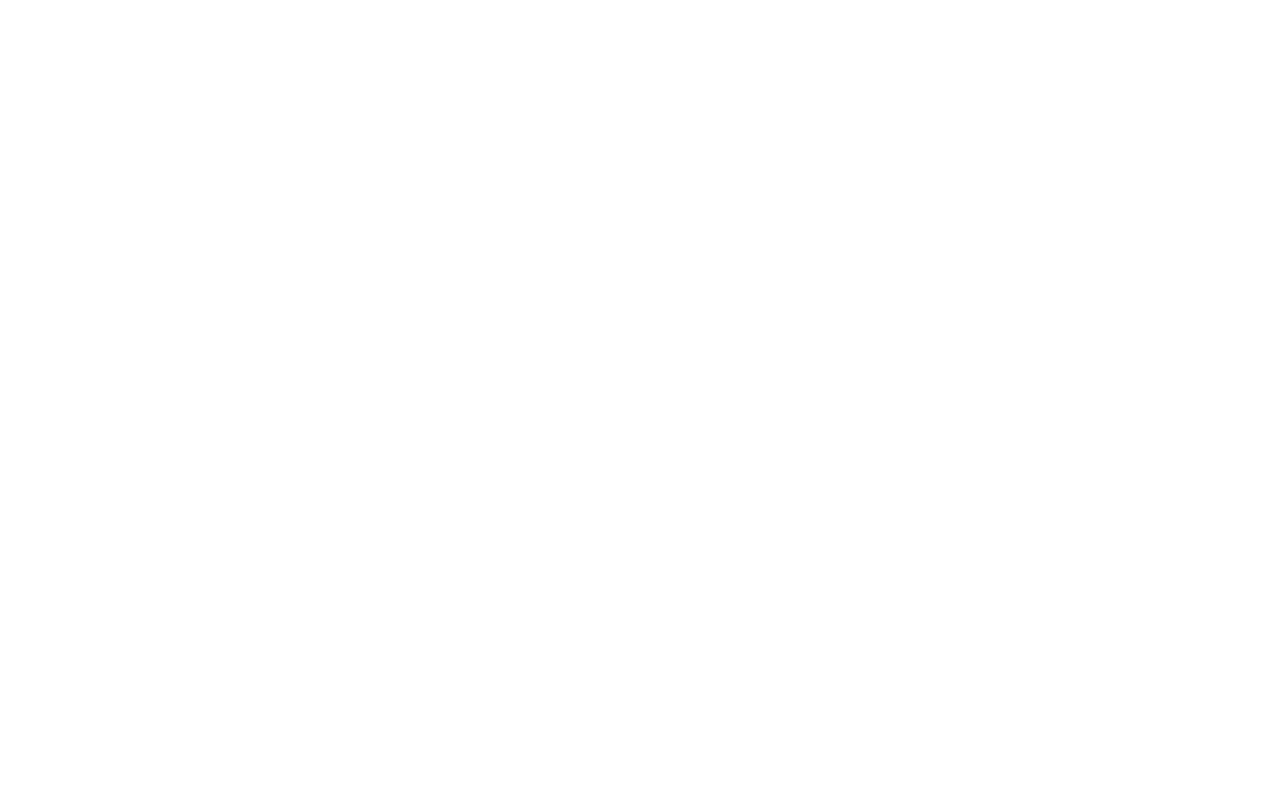
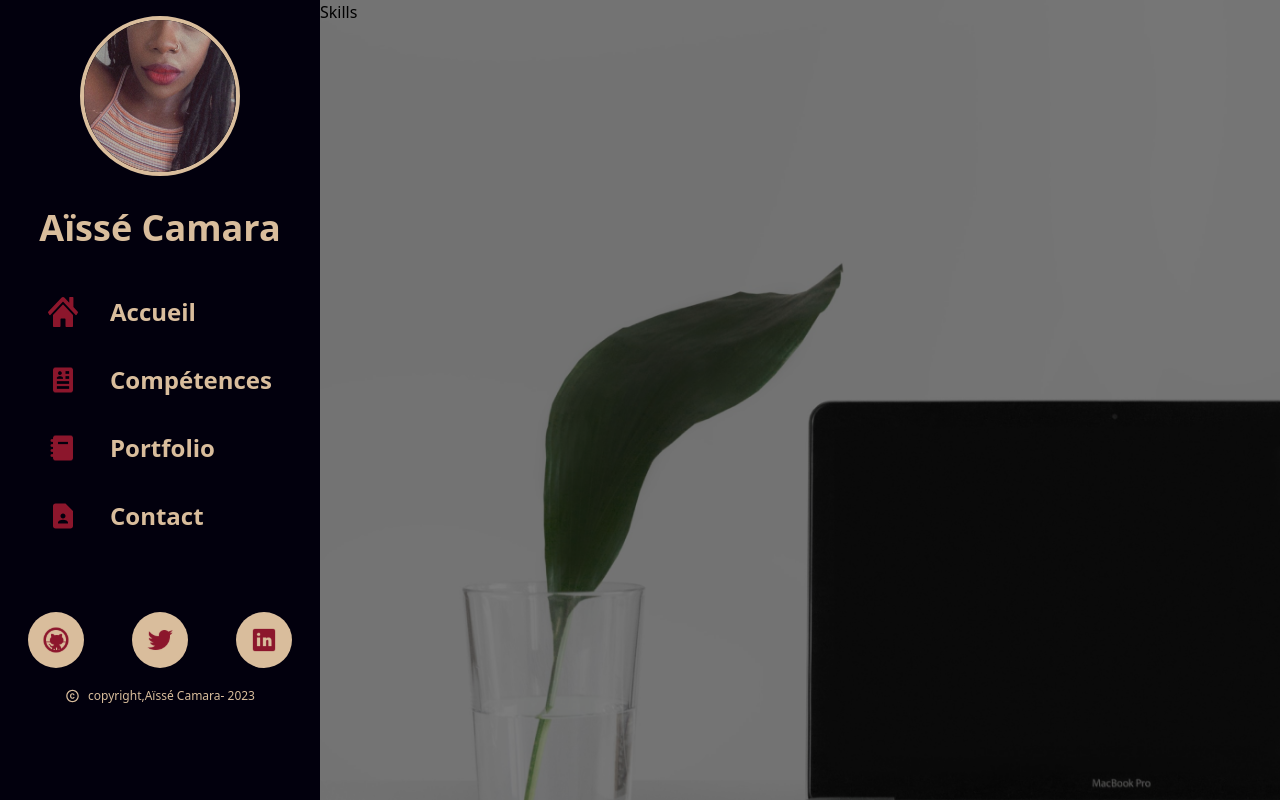
Before and after one commit to aisse59/portfolio_React_aisse, a React (Create React App) app: page /competences in a window 1280 px wide. Before the commit this address had no page. Built offline with nearby package versions, Linux system fonts and the light colour scheme.

Commit message:
Création du component Diplome

```diff
--- a/package.json
+++ b/package.json
@@ -8,7 +8,7 @@
     "@testing-library/user-event": "^13.5.0",
     "react": "^18.2.0",
     "react-dom": "^18.2.0",
-    "react-router-dom": "^6.12.1",
+    "react-router-dom": "^6.13.0",
     "react-scripts": "5.0.1",
     "web-vitals": "^2.1.4"
   },
--- a/src/App.js
+++ b/src/App.js
@@ -1,18 +1,18 @@
 import React from "react";
 import { Route,Routes,Navigate } from "react-router-dom";
-
 import Home from "./pages/Home";
 import Portfolio from "./pages/Portfolio";
+import Competences from "./pages/Competences";
 
 
 function App() {
   return (
     <>
-
       <Routes>
         <Route exact path="/" element={<Navigate replace to="/accueil" />} />
         <Route path="accueil" element={<Home/>}/>
-        <Route path="Portfolio" element={<Portfolio/>}/>
+        <Route path="portfolio" element={<Portfolio/>}/>
+        <Route path="competences" element={<Competences/>}/>
       </Routes>
     </>
   );
--- /dev/null
+++ b/src/components/diplome/Diplome.js
@@ -0,0 +1,12 @@
+import React from "react";
+
+
+const Diplome
+ = () => {
+    return (
+        <h1>Skills</h1>
+     );
+}
+
+export default Diplome
+;
--- /dev/null
+++ b/src/components/diplomes/Diplomes.js
@@ -0,0 +1,35 @@
+const Diplomes = [
+    {
+        id:1,
+        annee: '(avril 2022- décembre 2022)',
+        etablissement: 'Centre de formation AFPA',
+        diplome: 'Développeur web et web mobile bac +2',
+        category: 'Diplome'
+    },
+    {
+        id:2,
+        annee: '(2010-2012)',
+        etablissement: 'Lycée Jean Moulin à Roubaix',
+        diplome: 'BTS Assistant de Manager',
+        category: 'Diplome'
+    },
+    {
+        id:3,
+        annee: '(2008-2010)',
+        etablissement: 'Lycée Jean Moulin à Roubaix',
+        diplome: 'Baccalaureat Professionnel Secrétariat',
+        category: 'Diplome'
+    },
+    {
+        id:4,
+        annee: '(2008-2010)',
+        poste: 'Lycée Jean Moulin à Roubaix',
+        societe: 'Baccalaureat Professionnel Secrétariat',
+        desciption1: 'xsfddfgdf',
+        desciption2: 'xsfddfgdf'
+    },
+
+
+]
+
+export default Diplomes;
--- a/src/components/menu/Menu.component.js
+++ b/src/components/menu/Menu.component.js
@@ -1,4 +1,5 @@
 import React from "react";
+import { Link } from "react-router-dom";
 import aisse from '../../images/aisse.jpg';
 import '../../App.css';
 import accueil from '../../icons/Home.svg';
@@ -19,34 +20,34 @@
         {/* div image et nom,prenom */}
         <div className="grid justify-items-center gap-8 ">
             <img src={aisse} alt="aisse" className="w-40 h-40 border-4 rounded-full  border-quaternary object-cover mt-4" />
-            <h1 className="text-quaternary font-semibold text-4xl mb-12" style={{fontFamily:'Poppins-Semibold'}}>Aïssé Camara</h1>
+            <h1 className="text-quaternary font-semibold text-4xl mb-12" >Aïssé Camara</h1>
         </div>
         {/* liste naviagation */}
         <div className="text-quaternary grid justify-items-center  ">
             <ul className="space-y-9"  >
                 <li >
-                    <a href="./" className="flex flex-row gap-8  ">
+                    <Link to="../pages/Home.js" className="flex flex-row gap-8  ">
                         <img src={accueil} alt="accueil svg" />
-                        <span className="text-2xl font-semibold" style={{fontFamily:'Poppins-Semibold'}}>Accueil</span>
-                    </a>
+                        <span className="text-2xl font-semibold" >Accueil</span>
+                    </Link>
                 </li>
                 <li >
-                    <a href="./" className="flex flex-row gap-8  ">
+                    <Link to="./" className="flex flex-row gap-8  ">
                         <img src={competences} alt="competence svg" />
-                        <span className="text-2xl font-semibold" style={{fontFamily:'Poppins-Semibold'}}>Compétences</span>
-                    </a>
+                        <span className="text-2xl font-semibold" >Compétences</span>
+                    </Link>
                 </li>
                 <li >
-                    <a href="./" className="flex flex-row gap-8 ">
+                    <Link to="/pages/Portfolio.js" className="flex flex-row gap-8 ">
                         <img src={portfolio} alt="portfolio svg" />
-                        <span className="text-2xl font-semibold" style={{fontFamily:'Poppins-Semibold'}}>Portfolio</span>
-                    </a>
+                        <span className="text-2xl font-semibold" >Portfolio</span>
+                    </Link>
                 </li>
                 <li >
-                    <a href="./" className="flex flex-row gap-8 ">
+                    <Link to="./" className="flex flex-row gap-8 ">
                         <img src={contact} alt="contact svg" />
-                        <span className="text-2xl font-semibold" style={{fontFamily:'Poppins-Semibold'}}>Contact</span>
-                    </a>
+                        <span className="text-2xl font-semibold" >Contact</span>
+                    </Link>
                 </li>
             </ul>
         </div>
@@ -71,7 +72,7 @@
         {/* copyryght */}
         <div className="flex flex-row gap-2   justify-center  ">
             <img src={copyright} alt="copyright svg" />
-            <span className="text-quaternary text-xs" style={{fontFamily:'Poppins-Regular'}}>copyright,Aïssé Camara- 2023</span>
+            <span className="text-quaternary text-xs">copyright,Aïssé Camara- 2023</span>
         </div>
         </div>
 
--- /dev/null
+++ b/src/pages/Competences.js
@@ -0,0 +1,22 @@
+import React from "react";
+import Menu from "../components/menu/Menu.component";
+import ImgBG from '../../src/images/imgBG.png';
+import Diplome from "../components/diplome/Diplome";
+
+const Competences = () => {
+    return (
+        <div className="flex ">
+        <Menu/>
+        {/* backgroundImage */}
+    <div className="flex-1 bg-cover bg-black relative" style={{backgroundImage: `url(${ImgBG})`,  overflowY: 'auto'}}>
+
+        {/* background opacity */}
+        <div className="absolute inset-0 bg-opacity-50 bg-black" style={{ overflowY: 'auto'}}>
+            <Diplome/>
+        </div>
+    </div>
+</div>
+    );
+}
+
+export default Competences;
--- a/src/pages/Home.js
+++ b/src/pages/Home.js
@@ -22,21 +22,21 @@
                 <div className="absolute inset-0 bg-opacity-50 bg-black">
                     {/* block nom,prénom et fonction */}
                     <div className="mt-28 ml-10">
-                        <h1 className="text-quaternary text-4xl font-normal" style={{fontFamily:'Poppins-Regular'}}>
+                        <h1 className="text-quaternary text-4xl font-normal" >
                             Aïssé Camara
                         </h1>
-                        <h2 className="text-quaternary text-5xl font-semibold italic" style={{fontFamily:'Poppins-Semibold'}}>
+                        <h2 className="text-quaternary text-5xl font-semibold italic" >
                             Développeuse web
                         </h2>
                     </div>
                     {/* text de présentation */}
                     <div className="w-3/5 mt-24 ml-10">
 
-                    <p className="text-quaternary text-xl" style={{fontFamily:'Poppins-Regular'}}>
+                    <p className="text-quaternary text-xl" >
                         Bienvenue dans mon portfolio en tant que développeuse web passionnée ! Je suis dévouée à créer des expériences en ligne uniques et fonctionnelles. Parcourez mes projets variés qui allient créativité, code et innovation. Je suis ravie de partager avec vous mon parcours et mes compétences techniques. Préparez-vous à plonger dans le monde dynamique du développement web !
                     </p>
                     </div>
-                    <button onClick={handleDowload} className="w-64 h-20 bg-quaternary rounded-3xl shadow-md text-secondary font-semibold text-xl mt-24  ml-10" style={{fontFamily:'Poppins-Semibold'}}>
+                    <button onClick={handleDowload} className="w-64 h-20 bg-quaternary rounded-3xl shadow-md text-secondary font-semibold text-xl mt-24  ml-10" >
                         Télécharger mon CV
                     </button>
                 </div>
```
Also changed, not shown: 1 other file (tests, documents, lock files or other folders).
